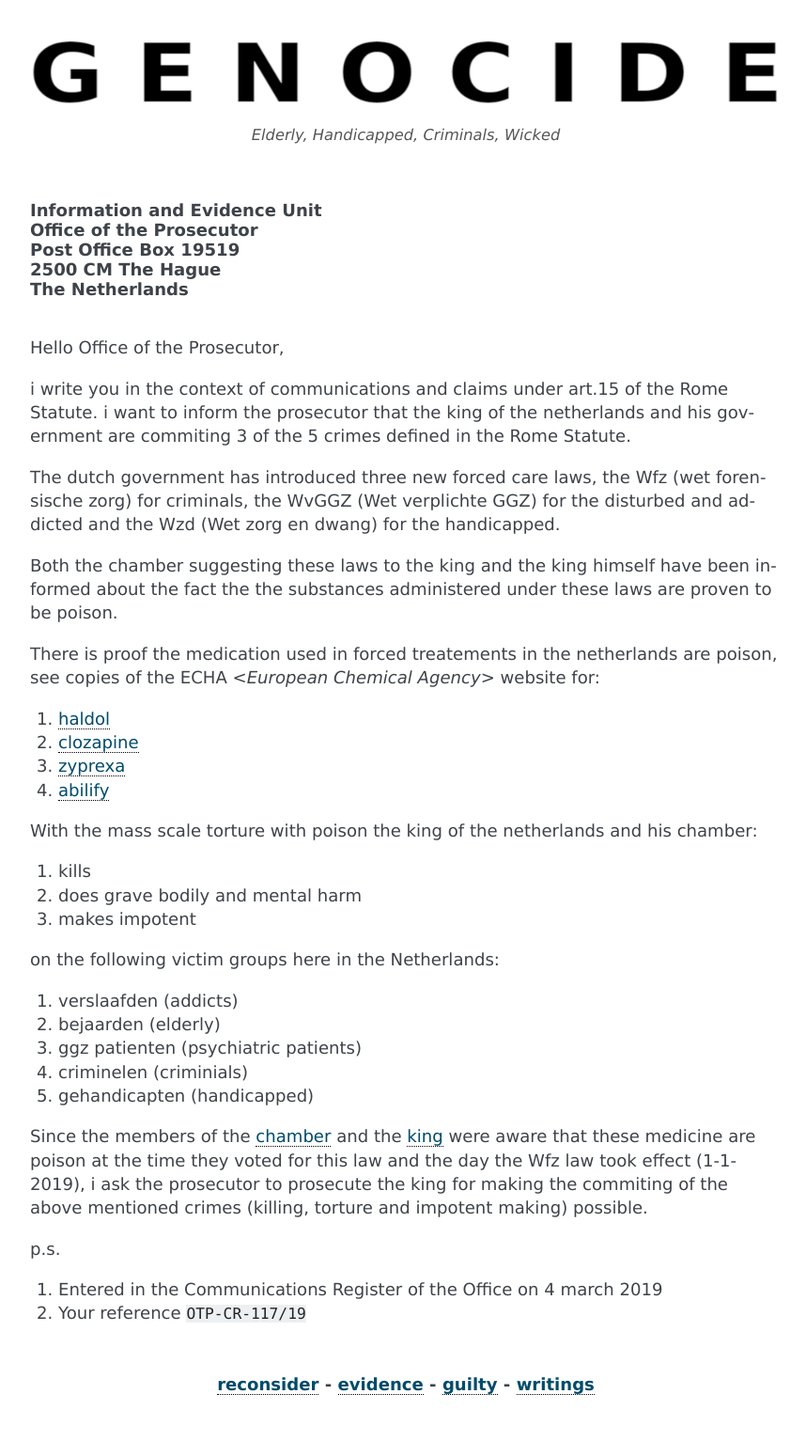
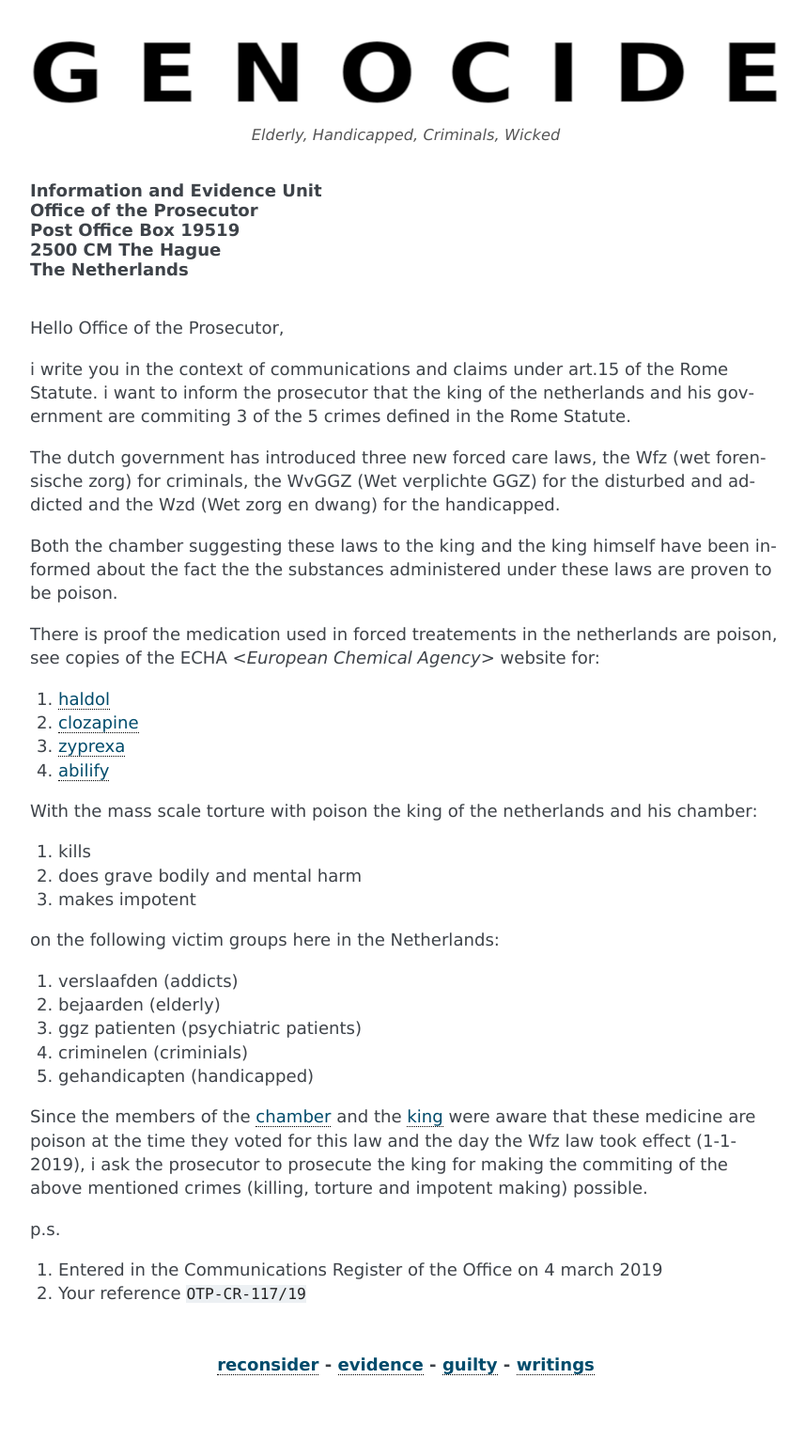
Before and after one commit to rssbotd/otpcr, a Sphinx documentation site: the page built from docs/index.rst, in a window 1280 px wide. Shown: the whole page at 94% size, without its empty margins (168-1026 px from the left). Built offline with Sphinx 7.4.7, drawn with Linux system fonts in a browser that asks for light colours; after the commit the page ends 1512 px from its top, so only the background shows below that.

```diff
--- a/docs/evidence.rst
+++ b/docs/evidence.rst
@@ -2,7 +2,7 @@
 
 .. raw:: html
 
-    <br><br>
+    <br>
 
 .. title:: Evidence
 
--- a/docs/guilty.rst
+++ b/docs/guilty.rst
@@ -3,7 +3,7 @@
 
 .. raw:: html
 
-    <br><br>
+    <br>
 
 .. title:: Guilty
 
--- a/docs/index.rst
+++ b/docs/index.rst
@@ -2,10 +2,9 @@
 
 .. raw:: html
 
-    <br><br>
+    <br>
 
 .. title:: Reconsider
-
 
 | **Information and Evidence Unit**
 | **Office of the Prosecutor**
--- a/docs/reconsider.rst
+++ b/docs/reconsider.rst
@@ -2,7 +2,7 @@
 
 .. raw:: html
 
-    <br><br>
+    <br>
 
 .. title:: Reconsider
 
@@ -65,5 +65,5 @@ prosecute the king for making the commiting of the above mentioned crimes
 p.s.
 
 
-1) Entered in the Communications Register of the Office on 4 march 2019
+1) Entered in the Communications Register of the Office on ``4 march 2019``
 2) Your reference ``OTP-CR-117/19``
--- a/docs/source.rst
+++ b/docs/source.rst
@@ -9,7 +9,7 @@
 .. title:: Source
 
 
-**OTPCR**
+**SOURCE**
 
 .. raw:: html
 
--- a/docs/writings.rst
+++ b/docs/writings.rst
@@ -3,7 +3,7 @@
 
 .. raw:: html
 
-    <br><br>
+    <br>
 
 .. title:: Writings
 
```
